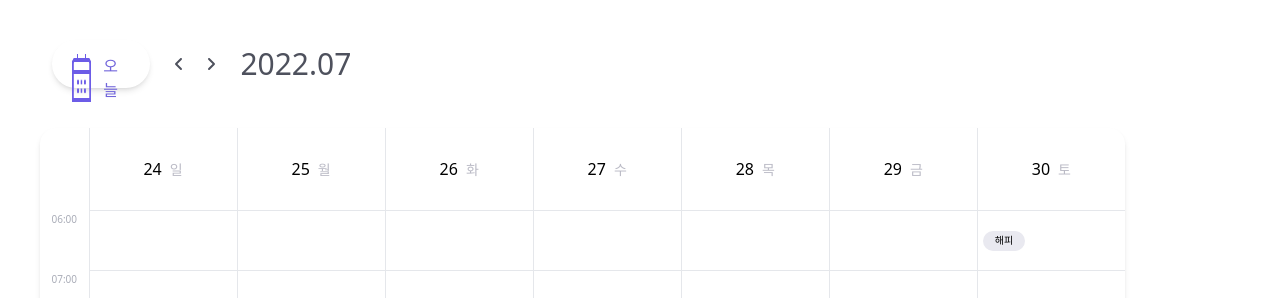
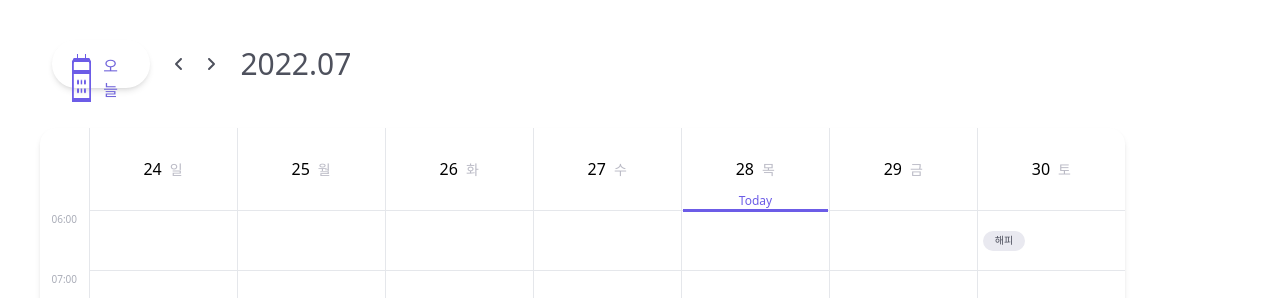
Before and after one commit to hasangwon/reservation, a Next.js app: page / in a window 1280 px wide. Shown: the top 298 px of the page. Built offline with nearby package versions, Linux system fonts and the light colour scheme.

Commit message:
ADD: 오늘날짜 표시선 추가

```diff
--- a/components/Calendar.tsx
+++ b/components/Calendar.tsx
@@ -48,6 +48,9 @@ const Calendar = () => {
     });
   };
 
+  console.log(today);
+  console.log(wed);
+
   return (
     <>
       <div className="m-10 flex items-center h-12">
@@ -93,6 +96,16 @@ const Calendar = () => {
                         {DAYS[index].day}
                       </span>
                     </div>
+                    {today.format("YYYY.MM.DD") === day.format("YYYY.MM.DD") ? (
+                      <div className="absolute">
+                        <div className="mt-3 w-[9.1rem]">
+                          <div className="text-xs text-[#6c5ce7]">Today</div>
+                          <div className="border-b-[0.188rem] border-[#6C5CE7]"></div>
+                        </div>
+                      </div>
+                    ) : (
+                      ""
+                    )}
                   </td>
                 );
               })}
--- a/components/ReservationItem.tsx
+++ b/components/ReservationItem.tsx
@@ -28,7 +28,7 @@ const ReservationItem = ({
       key={id}
       className={`${backgroundColor} h-5 rounded-[0.625rem] flex items-center justify-center m-1  `}
     >
-      <span className="text-[0.625rem] text=[#4d4f5c] font-normal px-3">
+      <span className="text-[0.625rem] text-[#4d4f5c] font-normal px-3">
         {petName}
       </span>
     </div>
```
